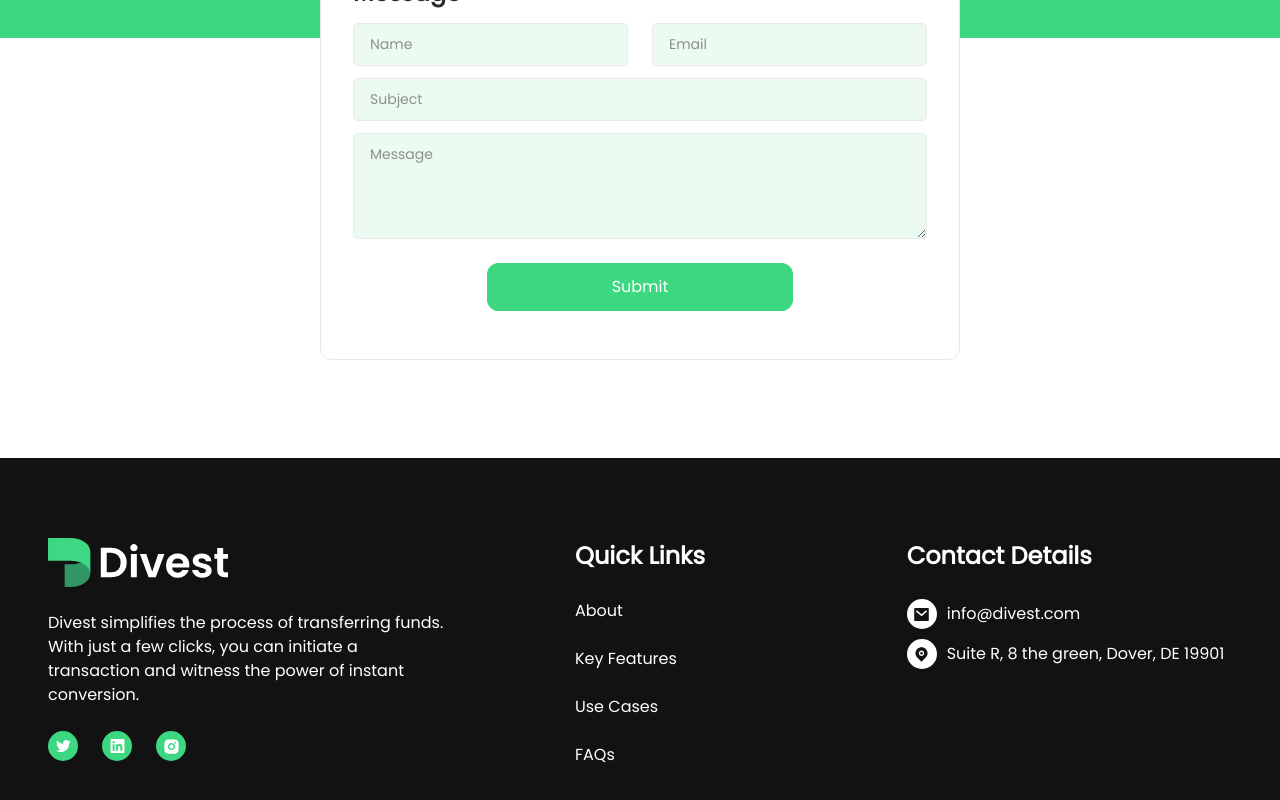
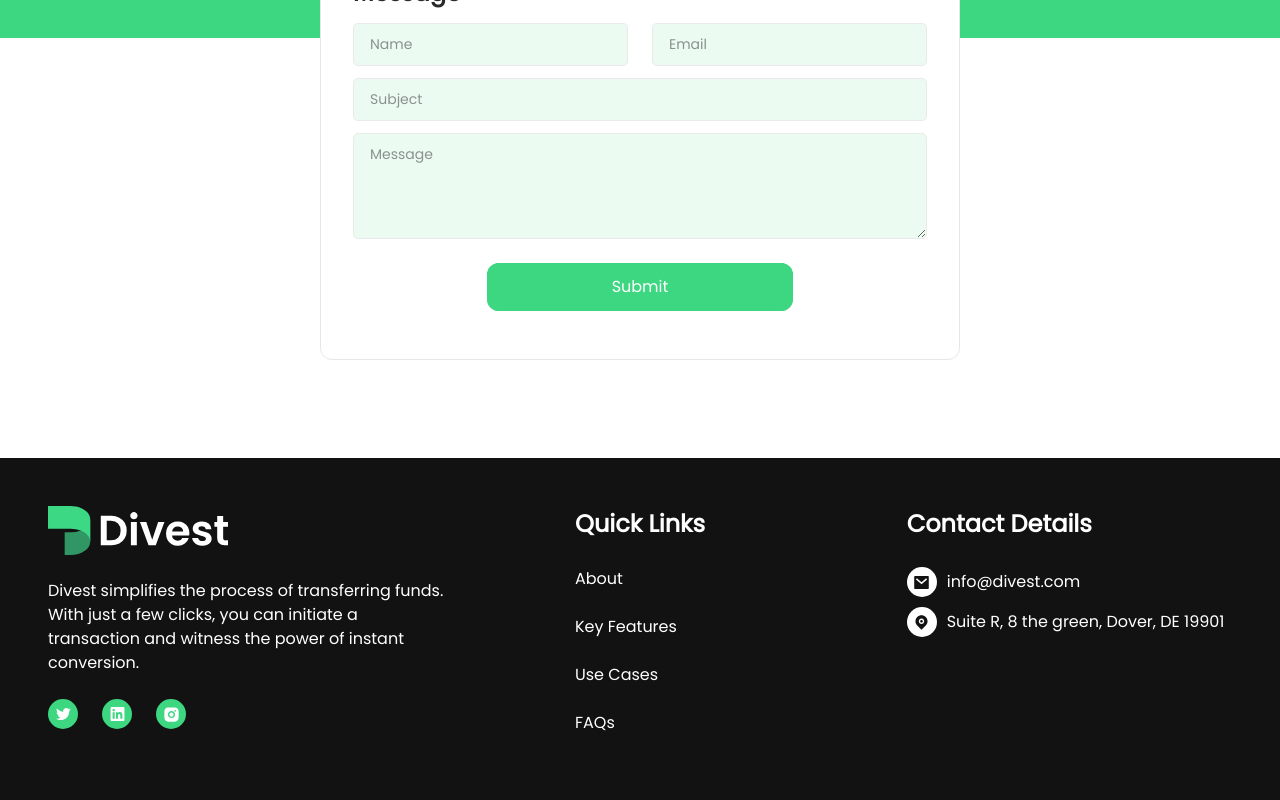
Before and after one commit to Realgreat01/divest-landing-page, a Vue app: page / in a window 1280 px wide. Shown: the part 4569-5369 px from the top of the page. Built offline with nearby package versions, Linux system fonts and the light colour scheme; what vue-m-message would draw is missing.

Commit message:
updated footer

```diff
--- a/src/components/FooterComponent.vue
+++ b/src/components/FooterComponent.vue
@@ -1,6 +1,6 @@
 <template>
   <div
-    class="grid bg-dark-900 p-medium pt-[8rem] md:h-[40rem] md:grid-cols-[2fr,1.25fr,2fr]"
+    class="grid bg-dark-900  px-small-lite py-medium md:p-medium pt-[8rem] md:h-[40rem] md:grid-cols-[2fr,1.25fr,2fr]"
   >
     <div class="flex flex-col gap-small">
       <LogoWhite class="w-2/5" />
```
